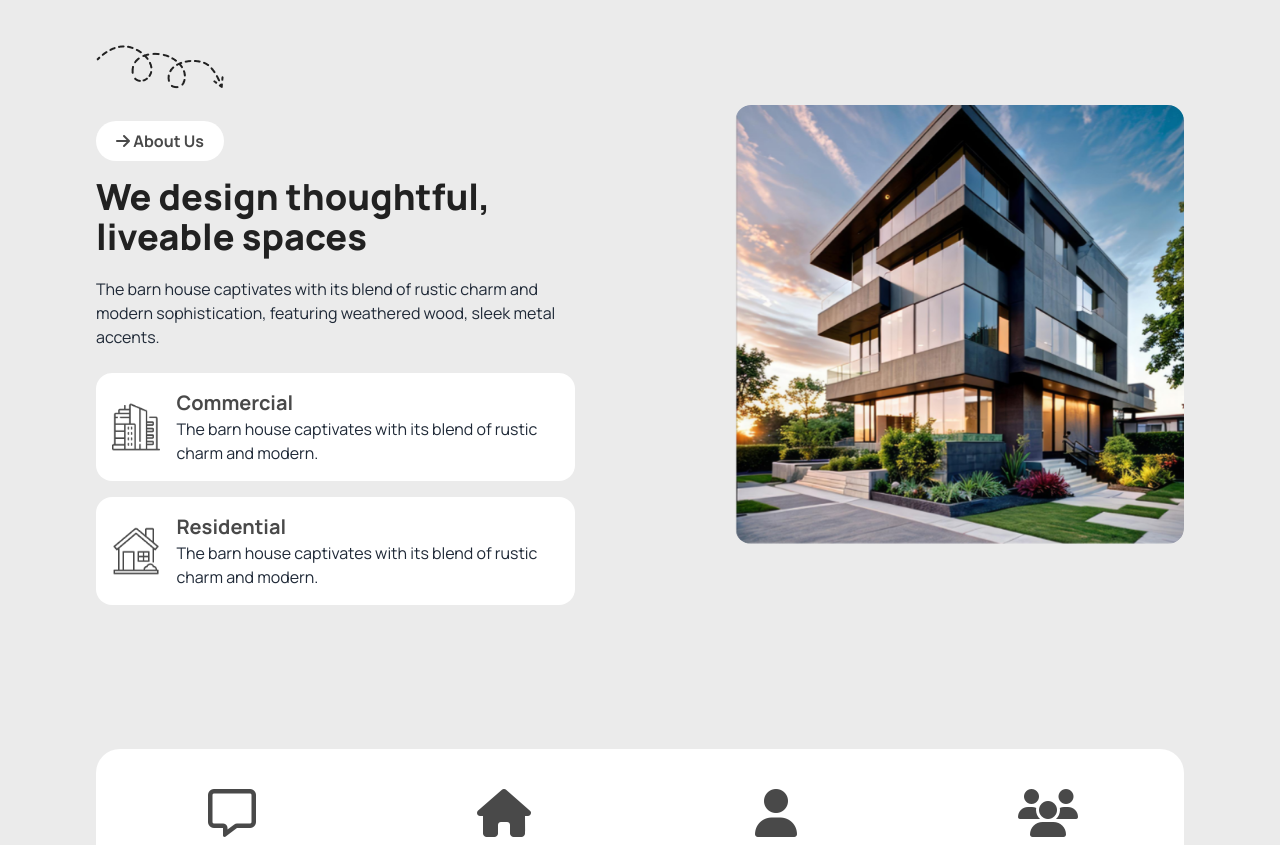
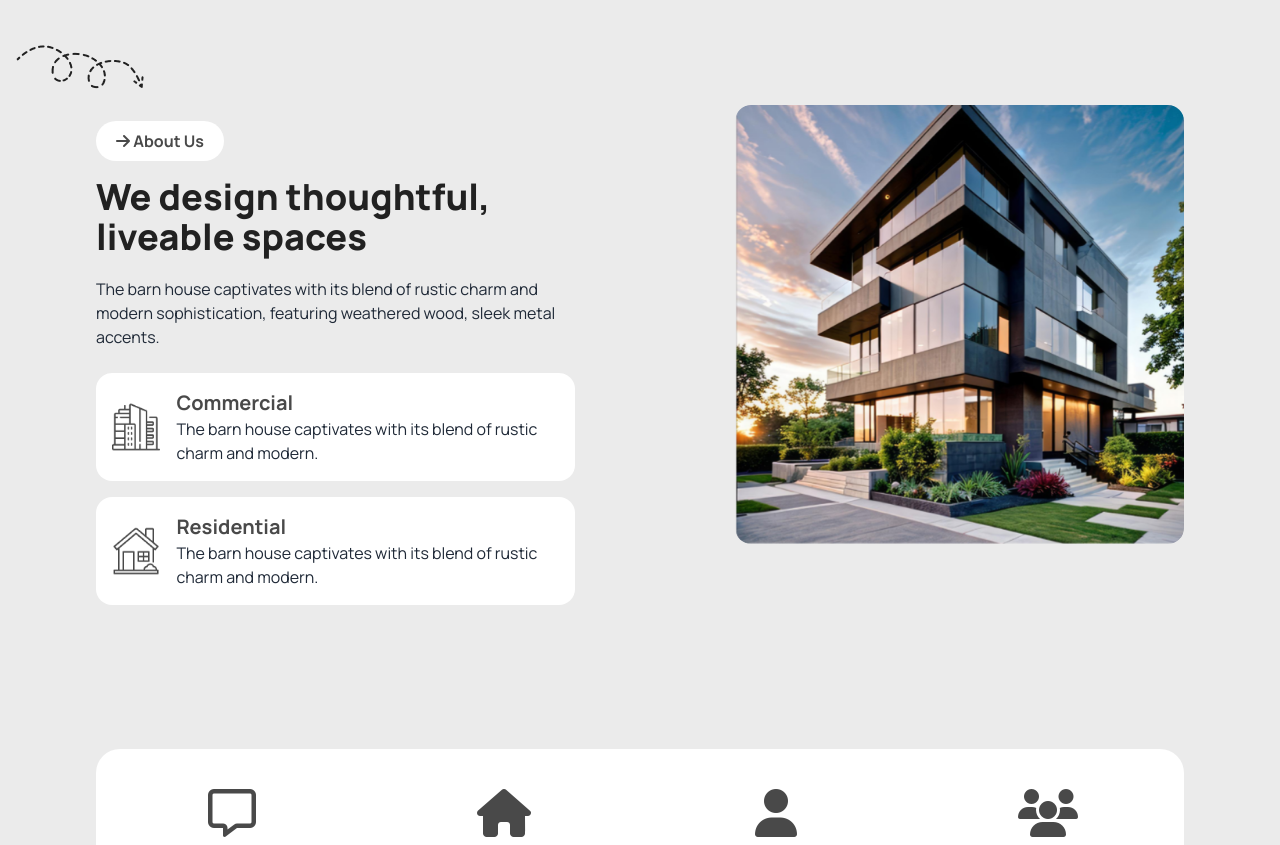
Before and after one commit to Ayman392/Assignment-003, a plain HTML site: page index.html in a window 1280 px wide. Shown: the part 897-1742 px from the top of the page. Drawn offline with nearby package versions, Linux system fonts and the light colour scheme.

Commit message:
fix error

```diff
--- a/index.html
+++ b/index.html
@@ -86,7 +86,7 @@
 
     <main>
       <section class="mx-auto p-4 md:p-6 lg:px-24 pb-8 md:pb-24">
-        <div class="hidden md:block"><img src="assets/Vector.png" alt=""></div>
+        <div class="hidden md:hidden lg:block relative -left-20"><img src="assets/Vector.png" alt=""></div>
         <div class="md:flex justify-between pt-4 md:text-center items-center lg:items-start lg:flex-row md:flex-col lg:text-left">
           <div class="h-full md:w-full lg:w-3/4 pb-6">
            <div class="text-center lg:text-start pt-4">
```
